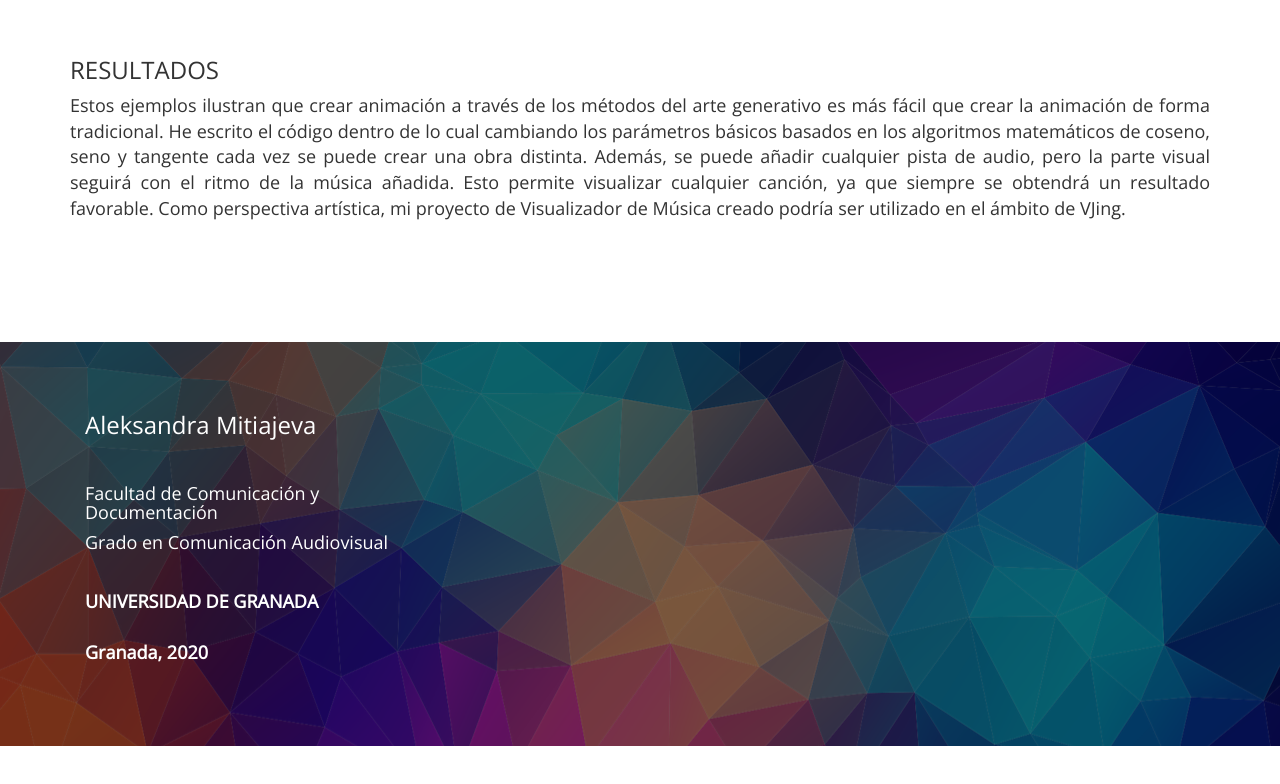
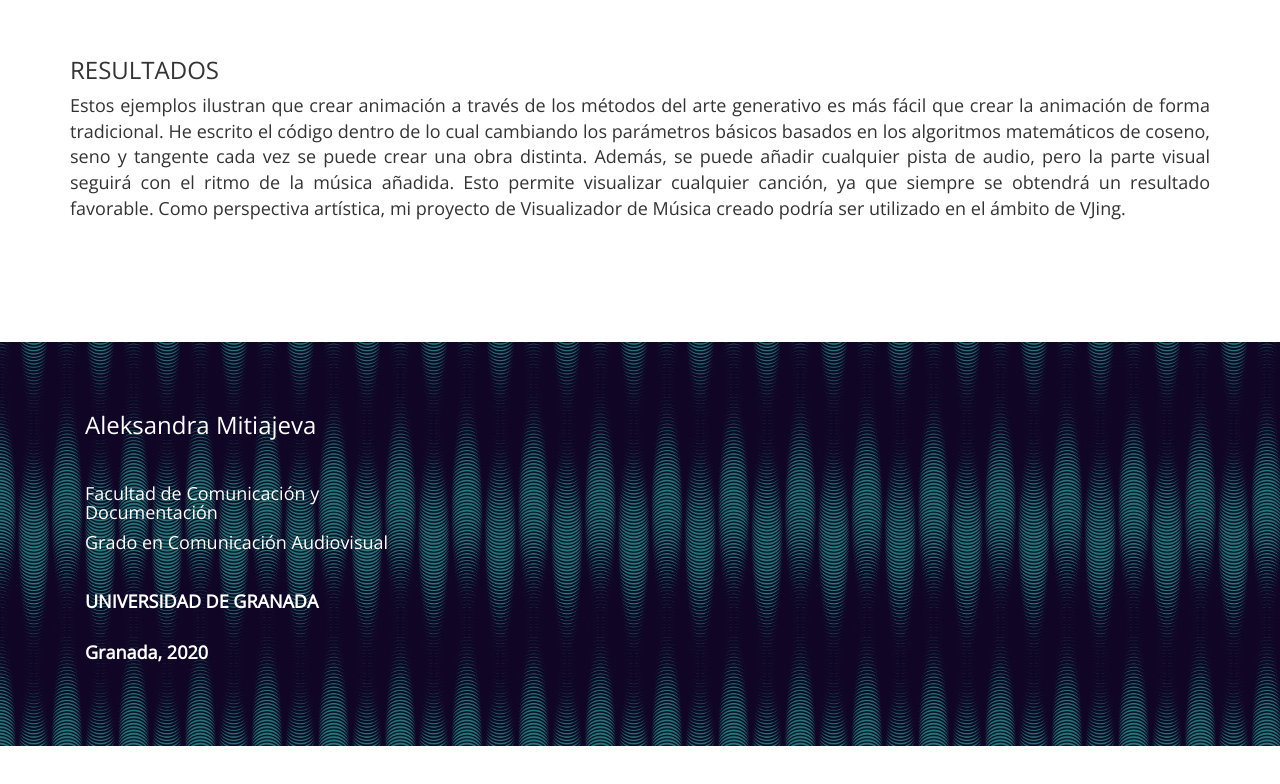
Before and after one commit to Alexa-Mit/artegenerativo, a plain HTML site: page vedio-backdiv/index.html in a window 1280 px wide. Shown: the part 1943-2727 px from the top of the page. Drawn offline with nearby package versions, Linux system fonts and the light colour scheme.

Commit message:
Update custom.css

```diff
--- a/vedio-backdiv/assets/css/custom.css
+++ b/vedio-backdiv/assets/css/custom.css
@@ -213,7 +213,7 @@ ul#filters {
    CONTACT SECTION STYLES
  ============================================================ */
 #contact-sec {
-    background-image: url("../img/contact.png");
+    background-image: url("../img/contact.jpg");
     background-repeat: no-repeat;
     background-position: center 0;
     background-size: cover;
```
